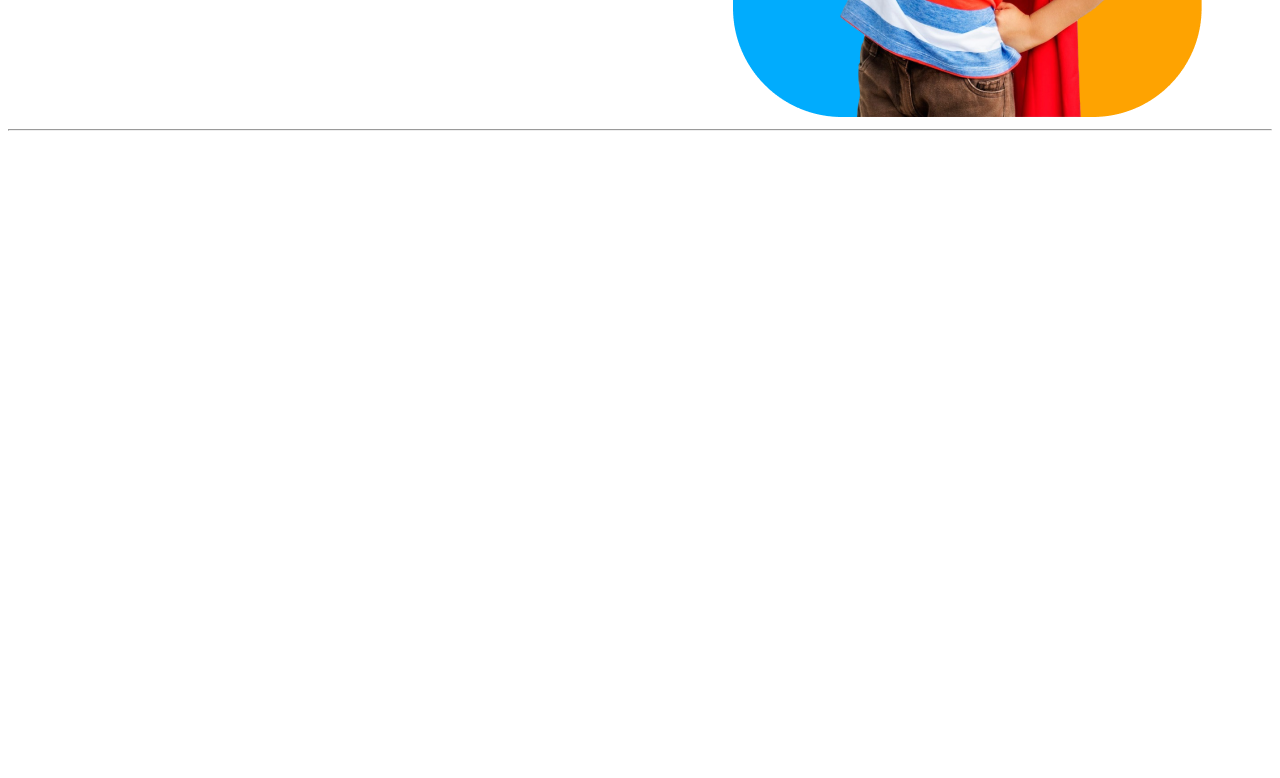
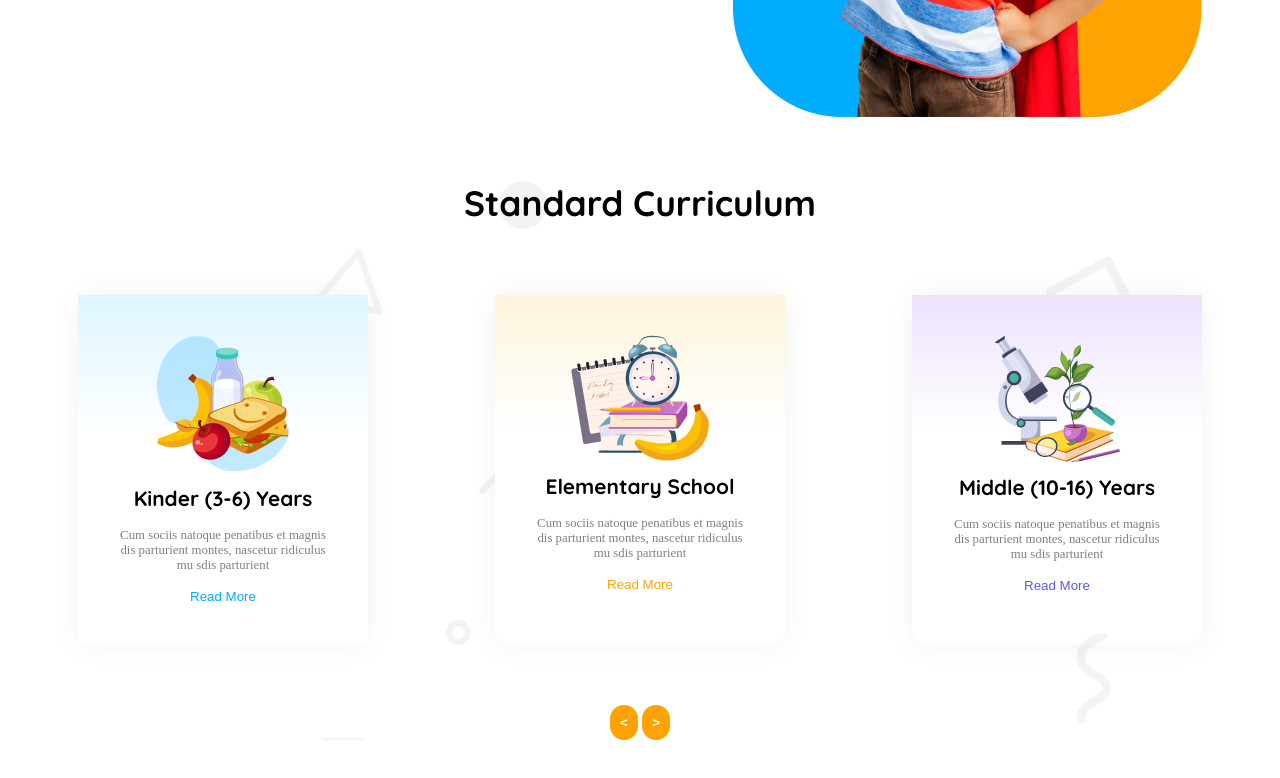
Before and after one commit to jannat0924/Kids_Education, a plain HTML site: page index.html in a window 1280 px wide. Shown: the part 560-1338 px from the top of the page. Before the commit the page ends 800 px from the top, so only its background shows below. Drawn offline with Linux system fonts and the light colour scheme.

Commit message:
curriculum commit

```diff
--- a/index.html
+++ b/index.html
@@ -37,10 +37,52 @@
         </div>
 
         </section>
-        <hr>
     </header>
     <main>
+    <section class="curriculum">
+ <h2 class="curriculum-title">Standard Curriculum</h2>
 
+ <div class="cards flex">
+    <div class="card-box ">
+     <div class="blue-box">
+           <img src="assets/kinder.png" alt="" class="card-img">
+        <h5 class="card-title">Kinder (3-6) Years</h5>
+        <p class="card-description">Cum sociis natoque penatibus et magnis
+dis parturient montes, nascetur ridiculus
+mu sdis parturient</p>
+        <button class="card-btn blue">Read More</button>
+     </div>
+    </div>
+    <div class="card-box ">
+      <div class="yellow-box">
+          <img src="assets/elementary.png" alt="" class="card-img">
+        <h5 class="card-title">Elementary School</h5>
+        <p class="card-description">Cum sociis natoque penatibus et magnis
+dis parturient montes, nascetur ridiculus
+mu sdis parturient</p>
+        <button class="card-btn yellow">Read More</button>
+      </div>
+    </div>
+    <div class="card-box ">
+   <div class="violet-box">
+         <img src="assets/middle.png" alt="" class="card-img">
+        <h5 class="card-title">Middle (10-16) Years</h5>
+        <p class="card-description">Cum sociis natoque penatibus et magnis
+dis parturient montes, nascetur ridiculus
+mu sdis parturient</p>
+        <button class="card-btn violet">Read More</button>
+   </div>
+    </div>
+ </div>
+<div class="btn hide">
+     <button class="curriculum-btn"><</button>
+ <button class="curriculum-btn">></button>
+</div>
+    </section>
+
+    <section class="stories">
+
+    </section>
     </main>
     <footer>
 
--- a/style/style.css
+++ b/style/style.css
@@ -4,6 +4,14 @@
   font-optical-sizing: auto;
   font-weight: 500;
   font-style: normal;
+}
+header{
+    margin-bottom: 0px;
+}
+main{
+    background-image: url(../assets/bg.png);
+    margin-top: 0px;
+    background-repeat: repeat-y;
 }
 .flex{
     display: flex;
@@ -93,8 +101,80 @@ padding: 10px 32px;
 border: none;
 }
 
+.curriculum-title{
+font-size: 2.2rem;
+font-weight: 700;
+text-align: center;
+margin-top: 60px;
+margin-bottom: 70px;
+}
+.cards{
+    margin-left: 70px;
+    margin-right: 70px;
+    justify-content: space-between;
+    align-items: center;
+    gap: 20px;
+}
+.card-box{
+    box-sizing: border-box;
+border-radius: 15px;
+box-shadow:  0px 0px 28.3px 0.94px rgba(0, 0, 0, 0.05);
+  width: 290px;
+   height: 350px;
 
 
+}
+.blue-box{
+
+background: linear-gradient(180.00deg, rgb(222, 245, 255),rgba(255, 255, 255, 0) 40%),rgb(255, 255, 255);
+}
+.yellow-box{
+    background: linear-gradient(180.00deg, rgb(255, 244, 220),rgba(255, 255, 255, 0) 40%),rgb(255, 255, 255);
+}
+.violet-box{
+    background: linear-gradient(180.00deg, rgb(238, 225, 255),rgba(255, 255, 255, 0) 40%),rgb(255, 255, 255);
+}
+.card-btn{
+    border: none;
+    background-color: white;
+}
+.blue-box , .yellow-box , .violet-box{
+   padding: 40px;
+   display: flex;
+   flex-direction: column;
+   align-items: center;
+   justify-content: center;
+
+}
+.card-title{
+font-size: 1.3rem;
+font-weight: 700;
+text-align: center;
+margin-bottom: 4px;
+margin-top: 12px;
+}
+.card-description{
+color: rgb(128, 128, 128);
+font-family: Raleway;
+font-size: 0.8rem;
+font-weight: 500;
+text-align: center;
+margin-bottom: 15px;
+}
+.btn{
+    text-align: center;
+    margin-top: 60px;
+    margin-bottom: 80px;
+}
+.curriculum-btn{
+    color: rgb(255, 255, 255);
+    font-weight: 900;
+    text-align: center;
+    border-radius: 150px;
+background: rgb(254, 163, 1);
+padding: 10px;
+border: none;
+}
 
 
 @media screen and (max-width : 576px) {
@@ -105,6 +185,9 @@ border: none;
         width: 90%;
         margin-left: 10px;
         margin-right: 10px;
+    }
+    .cards{
+        flex-direction: column;
     }
     .hero{
         flex-direction: column-reverse;
```
